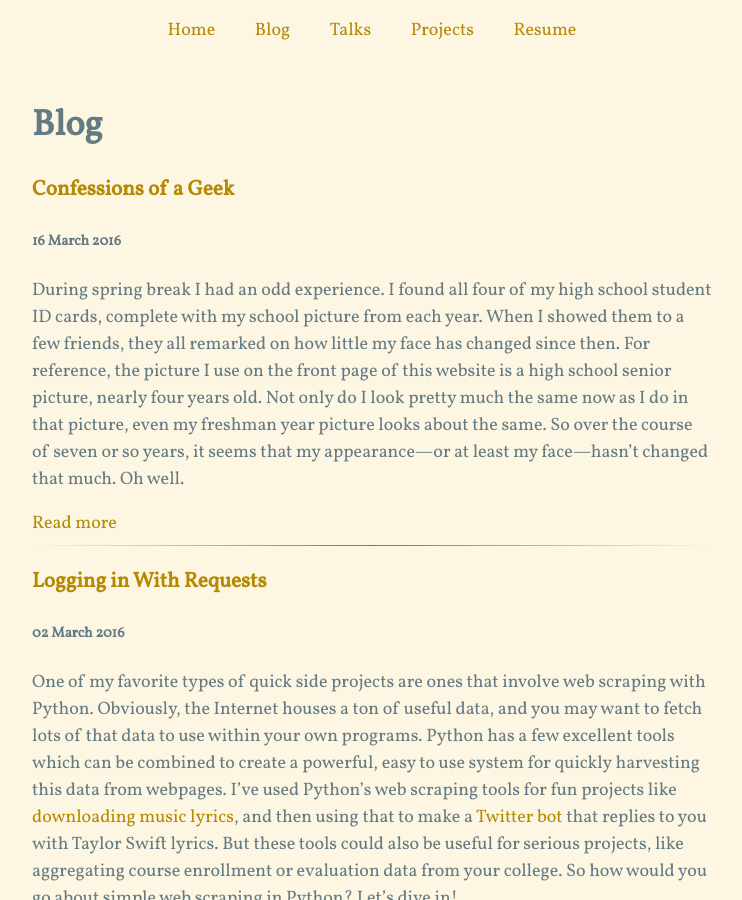
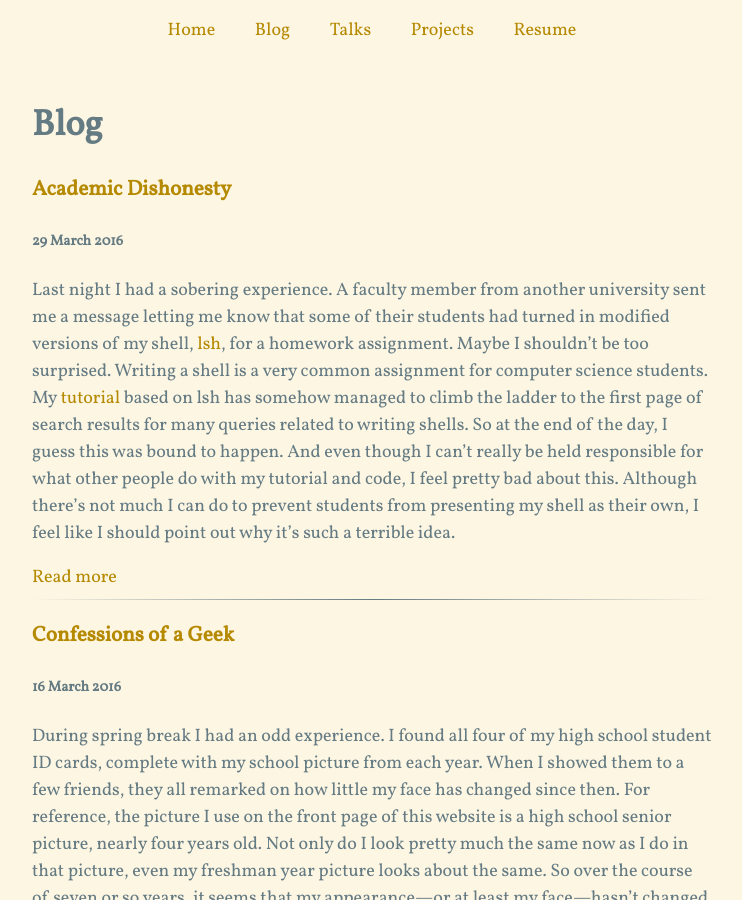
Before and after one commit to brenns10/brennan.io, a Jekyll site: the page built from blog/index.html, in a window 1280 px wide and 900 px high. Shown: the whole window, without its empty margins (268-1010 px from the left). Built offline with Jekyll 4.4.1, drawn with Linux system fonts in a browser that asks for light colours; nearby versions of some CDN libraries; the list of posts is cut into pages by our own code; comment, search, counter and statistics services are not loaded; some of the changed lines change nothing that is shown; some of the changed text lies outside the part shown.

Commit message:
Post about academic dishonesty :(

```diff
--- a/_posts/2015-01-16-write-a-shell-in-c.md
+++ b/_posts/2015-01-16-write-a-shell-in-c.md
@@ -17,9 +17,15 @@ it makes other people feel that way too.
 The code for the shell described here, dubbed `lsh`, is available on
 [GitHub](https://github.com/brenns10/lsh).
 
+**University students beware!** Many classes have assignments that ask you to
+write a shell, and some faculty are aware of this tutorial and code.  If you're
+a student in such a class, you shouldn't copy (or copy then modify) this code
+without permission.  And even then, I would [advise]({% post_url
+2016-03-29-dishonesty %}) against heavily relying on this tutorial.
+
 ## Basic lifetime of a shell
 
-Let's look a shell from the top down.  A shell does three main things in its
+Let's look at a shell from the top down.  A shell does three main things in its
 lifetime.
 
 * **Initialize**: In this step, a typical shell would read and execute its
--- /dev/null
+++ b/_posts/2016-03-29-dishonesty.md
@@ -0,0 +1,90 @@
+---
+layout: post
+title: Academic Dishonesty
+description: It'll never get you where you want to go.
+---
+
+Last night I had a sobering experience.  A faculty member from another
+university sent me a message letting me know that some of their students had
+turned in modified versions of my shell, [lsh][], for a homework assignment.
+Maybe I shouldn't be too surprised.  Writing a shell is a very common assignment
+for computer science students.  My [tutorial][] based on lsh has somehow managed
+to climb the ladder to the first page of search results for many queries related
+to writing shells.  So at the end of the day, I guess this was bound to happen.
+And even though I can't really be held responsible for what other people do with
+my tutorial and code, I feel pretty bad about this.  Although there's not much I
+can do to prevent students from presenting my shell as their own, I feel like I
+should point out why it's such a terrible idea.
+
+### You'll get caught.
+
+This shouldn't be the first reason behind a concept as ethical as "don't cheat",
+but I think it's the most convincing for people who are considering it.  There
+are a number of reasons why you're going to get caught, no matter how clever you
+think you are:
+
+1. **If you can find my code easily, so can your professor.** It only takes one
+   bad experience to get a grader in the habit of doing Google searches before
+   they begin grading, just so they know the resources you may have stolen from.
+2. **If you can find my code easily, so can other students.** Professors don't
+   even need Google to realize that two assignments are drawing from the same
+   source and modifying the same code.
+3. **Just because you renamed things doesn't mean it's less obvious.** There are
+   many well-researched automatic plagiarism detection tools for code out there,
+   and lots of professors use them.  These tools don't just use text
+   comparisons!  They don't particularly care what you name your variables and
+   functions---they compare structure and control-flow to determine how similar
+   two programs are.  It's difficult to fake these things.
+
+### It's wrong.
+
+Hopefully this one is obvious.  Even though legally, my shell is in the public
+domain, meaning you are allowed to use my code without attribution, turning in
+my code (however much you modified it) is wrong.  When you turn something in,
+you're presenting it as your own work.  You're certifying that you took the time
+to work through the problem at hand, and that you're turning in the result of
+this work.  If you don't even bother to cite a source that you relied on, or
+flat-out modified, you're misrepresenting your own work.  Even when you do cite
+your sources, chances are your class and/or university has very specific
+policies about how you can use external sources.
+
+Schools, employers, and individuals take this very seriously.  Judging a
+person's character can be difficult, and there are few red flags as obvious as
+presenting someone else's work as your own.  Schools don't want their graduates
+to represent them that way.  Employers don't want the liability of a cheater on
+their staff.  People don't want to hang out with somebody who's willing to take
+advantage of others that way.  And so, when you do something like this, you're
+setting yourself up for a big problem---one that could go as far as expulsion
+from your school.
+
+### You don't learn.
+
+I know that I wrote a tutorial.  It's easy to believe that by following the
+tutorial, you will end up learning what your assignment meant for you to learn.
+But that's really not true.  You can only fit so much into a single article, so
+I compromised by only focusing on the high-level details.  I explained the
+system calls like `fork()`, `exec()`, and `wait()`, but I didn't go into the
+gory details of each line of C.  I didn't spend much time on memory management.
+I didn't even justify why I designed the shell the way I did.
+
+Following a tutorial doesn't give you the learning experience that an assignment
+intends.  When I wrote lsh, I spent a fair amount of time poring over manual
+pages, trying to get the magic invocations of system calls just right.  I didn't
+have that clear vision that my tutorial has; I just hacked things together until
+they worked.  A tutorial holds your hand and liberates you from the details so
+you can focus on the stuff that matters in the problem domain.  In the process,
+it robs you of the experience of researching and dealing with those details, and
+it prevents you from thinking for yourself and creating your own designs.  This
+experience is a huge part of what the assignment is there for.   I'd also be
+willing to bet that it's probably something employers value a lot more than
+being able to follow a tutorial.
+
+This is why I made my code public domain in the first place.  I want it to be as
+easy as possible for people to be able to take my code, modify it, understand
+it, and build on it.  The really exciting part begins once you finish the
+tutorial, and you start extending lsh with your own code.
+
+Anyway, I'll get off my soapbox now!
+
+[lsh]: https://github.com/brenns10/lsh
+[tutorial]: {% post_url 2015-01-16-write-a-shell-in-c %}
```
